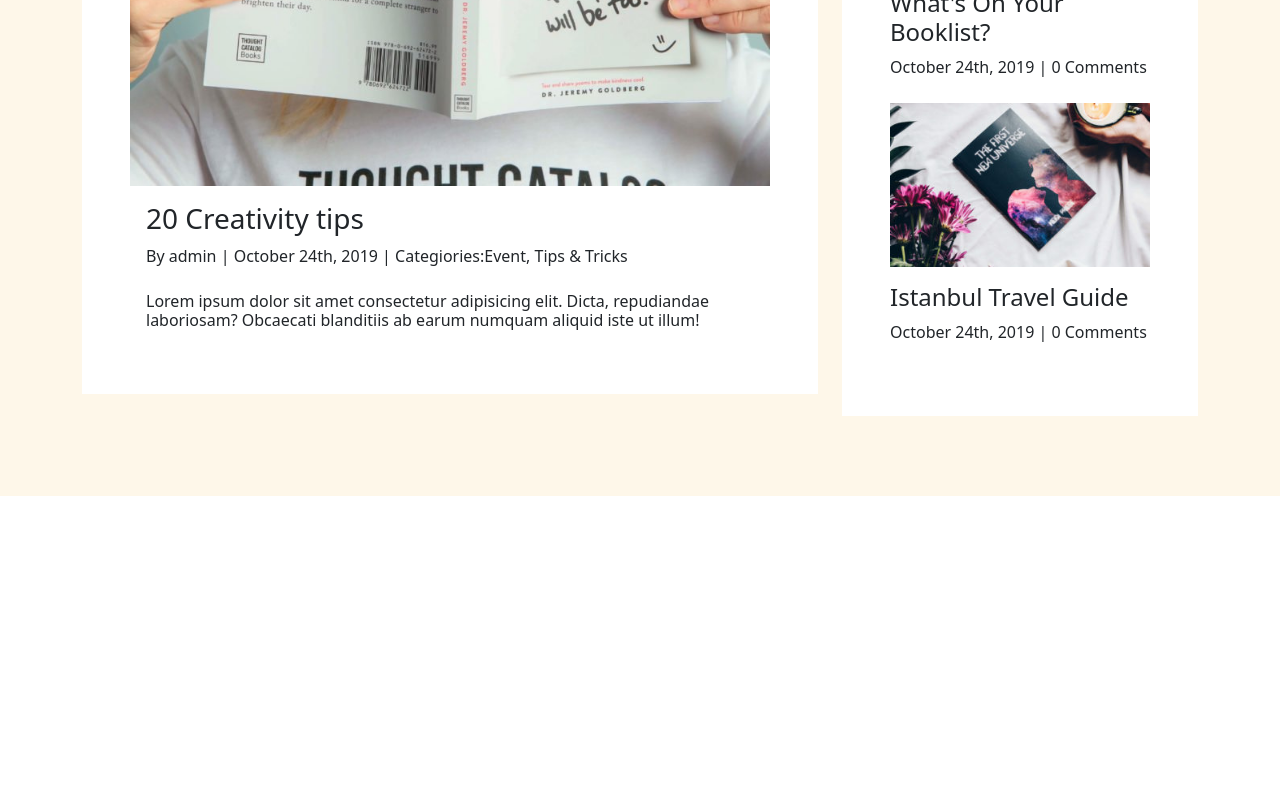
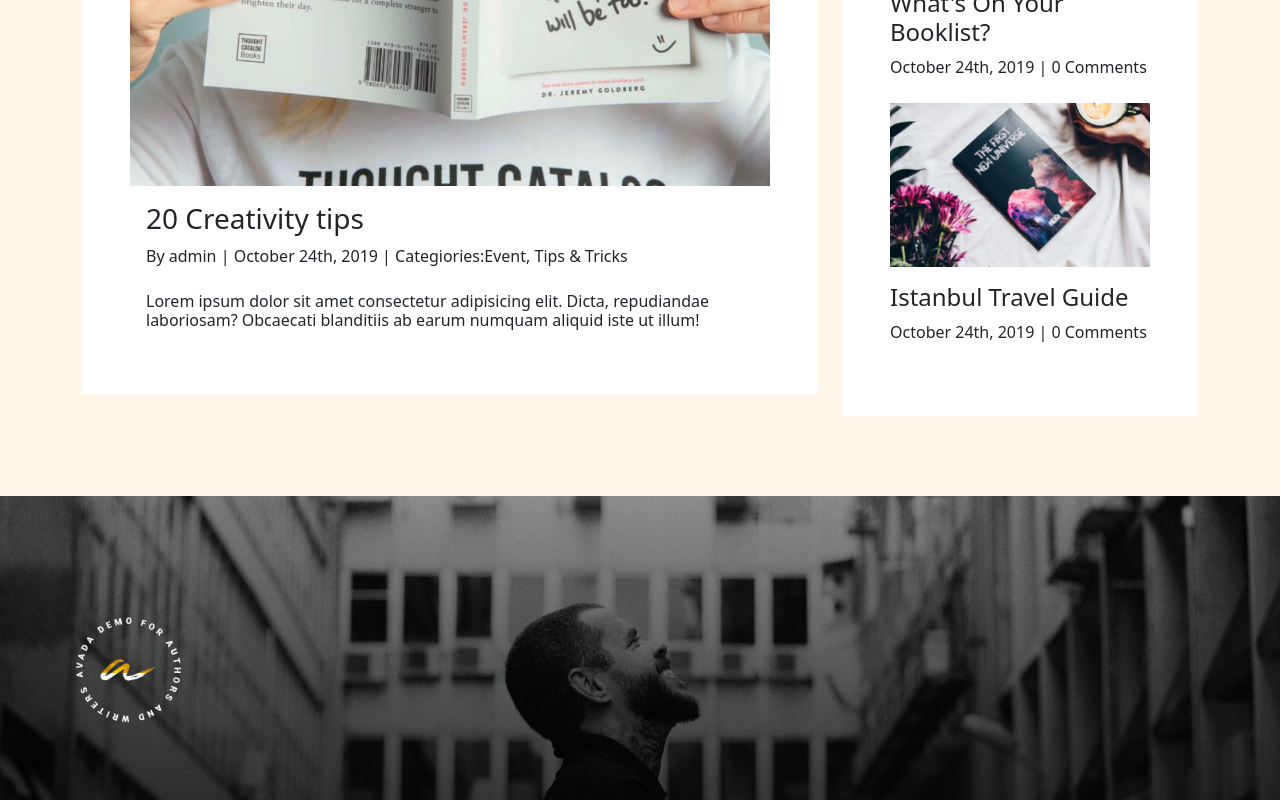
Before and after one commit to FabioVasi/proj-html-vuejs, a Vue app: page / in a window 1280 px wide. Shown: the part 5855-6655 px from the top of the page. Before the commit the page ends 6351 px from the top, so only its background shows below. Built offline with nearby package versions, Linux system fonts and the light colour scheme.

Commit message:
start footer

```diff
--- a/src/components/AppFooter.vue
+++ b/src/components/AppFooter.vue
@@ -12,6 +12,39 @@ export default {
 
     <footer id="footer_app">
 
+        <div class="d-flex justify-content-between align-items-center">
+
+            <div class="col-2">
+                <div class="card border-0 bg-transparent ps-5 d-flex justify-content-between align-items-center">
+                    <img width="150px" src="../assets/img/author-logo-round.png" alt="">
+                </div>
+            </div>
+            <div class="col-10">
+                <div class="row">
+                    <div class="col 4">
+
+                    </div>
+                    <div class="col 4">
+
+                    </div>
+                    <div class="col 4">
+
+                    </div>
+                </div>
+            </div>
+
+        </div>
+
+        <div class="container">
+            <div class="row">
+                <div class="col-12">
+                    <div class="card border-0 bg-transparent">
+
+                    </div>
+                </div>
+            </div>
+        </div>
+
     </footer>
 
 </template>
@@ -21,4 +54,10 @@ export default {
 <style lang="scss" scoped>
     @use '../assets/scss/partials/variables.scss' as *;
 
+    #footer_app{
+        background-image: url(../assets/img/footer-3.jpg);
+        background-size: cover;
+        padding-top: 100px;
+        padding-bottom: 50px;
+    }
 </style>
```
